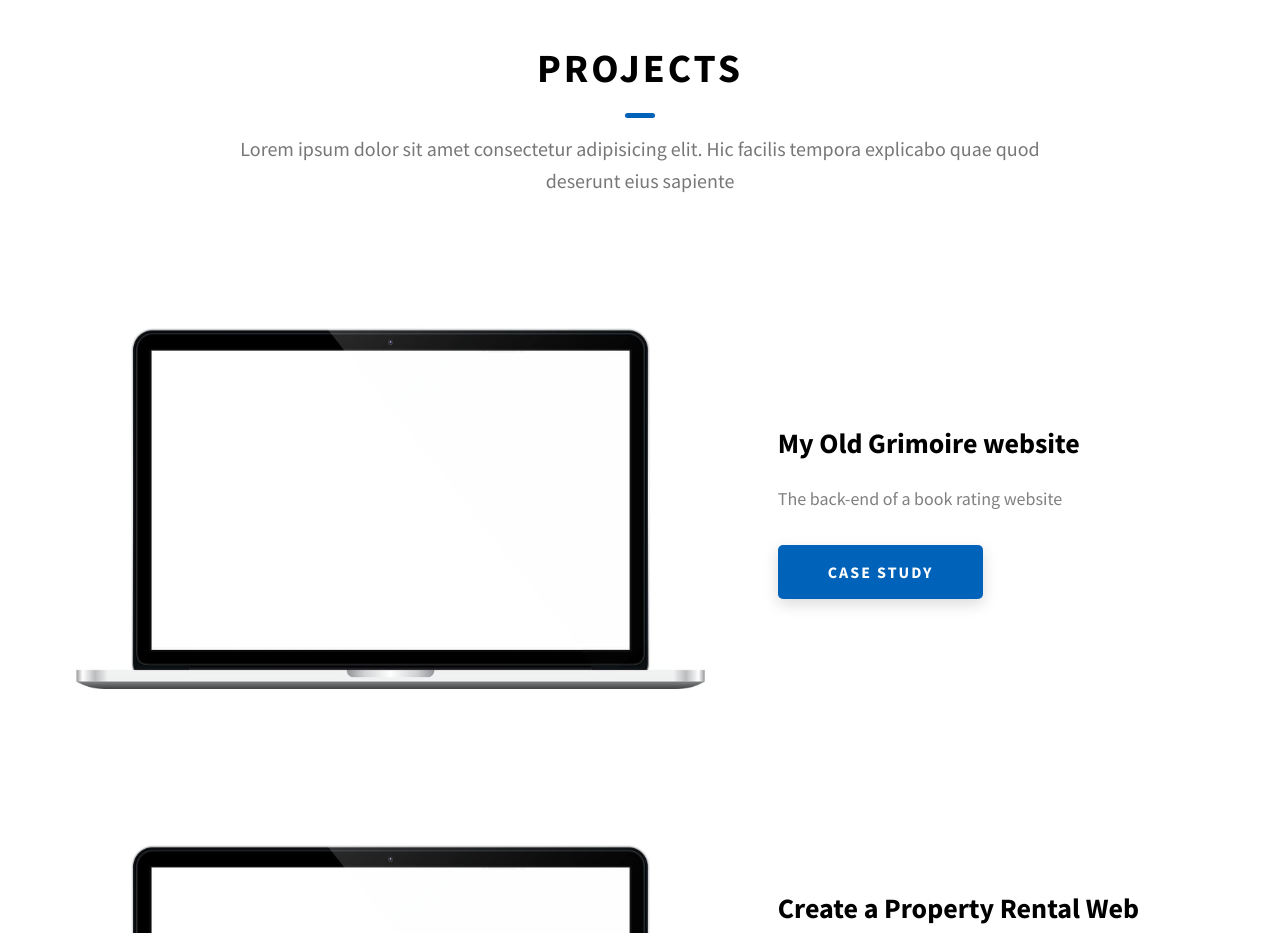
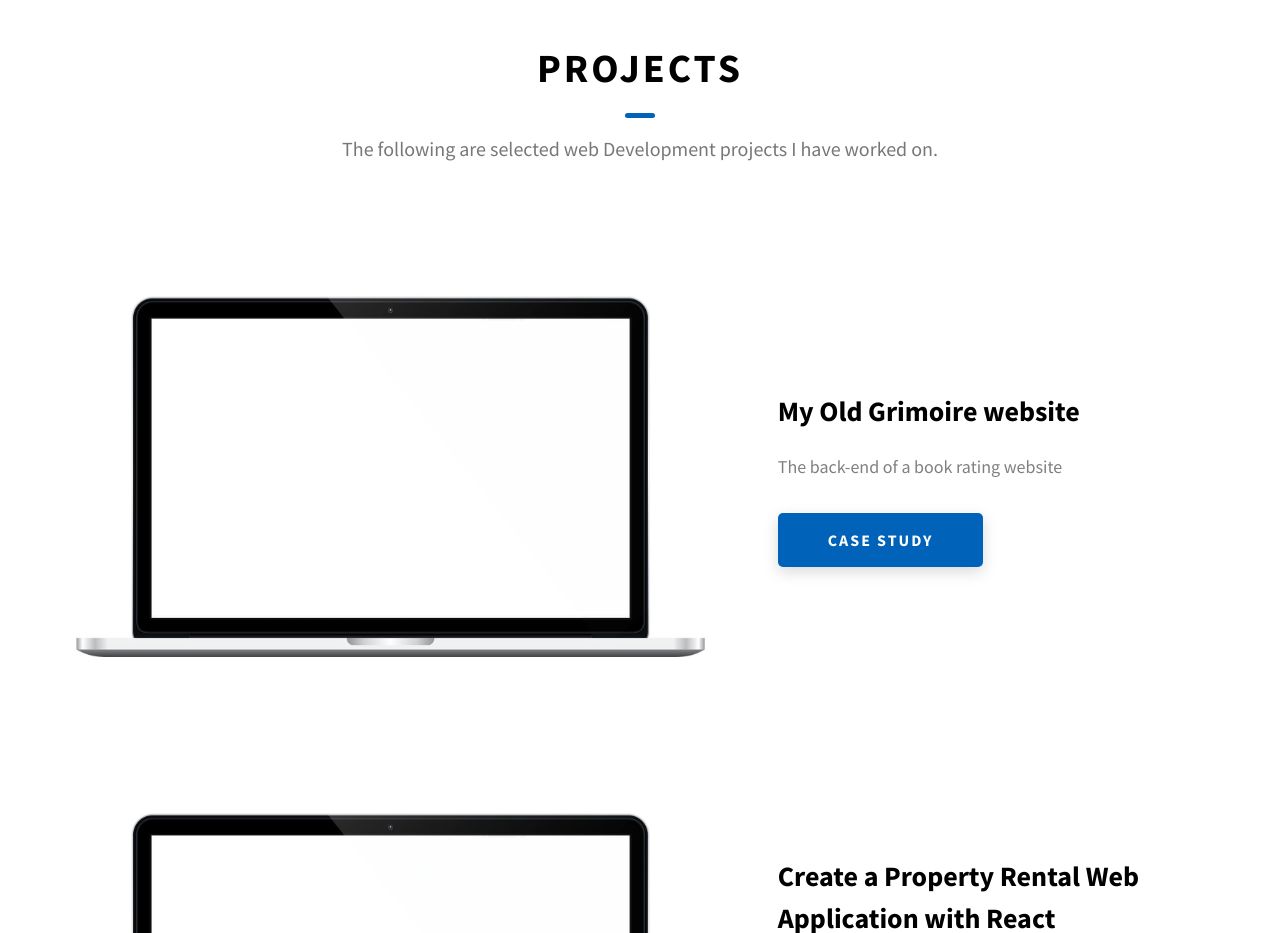
Before and after one commit to KerelosMikhail/Kerelos.github.io, a website: page index.html in a window 1280 px wide. Shown: the part 2220-3153 px from the top of the page. Drawn offline with Linux system fonts and the light colour scheme.

Commit message:
Projects heading

```diff
--- a/index.html
+++ b/index.html
@@ -252,8 +252,8 @@
         <h2 class="heading heading-sec heading-sec__mb-bg">
           <span class="heading-sec__main">Projects</span>
           <span class="heading-sec__sub">
-            Lorem ipsum dolor sit amet consectetur adipisicing elit. Hic facilis
-            tempora explicabo quae quod deserunt eius sapiente
+            The following are selected web Development projects I have worked
+            on.
           </span>
         </h2>
 
```
